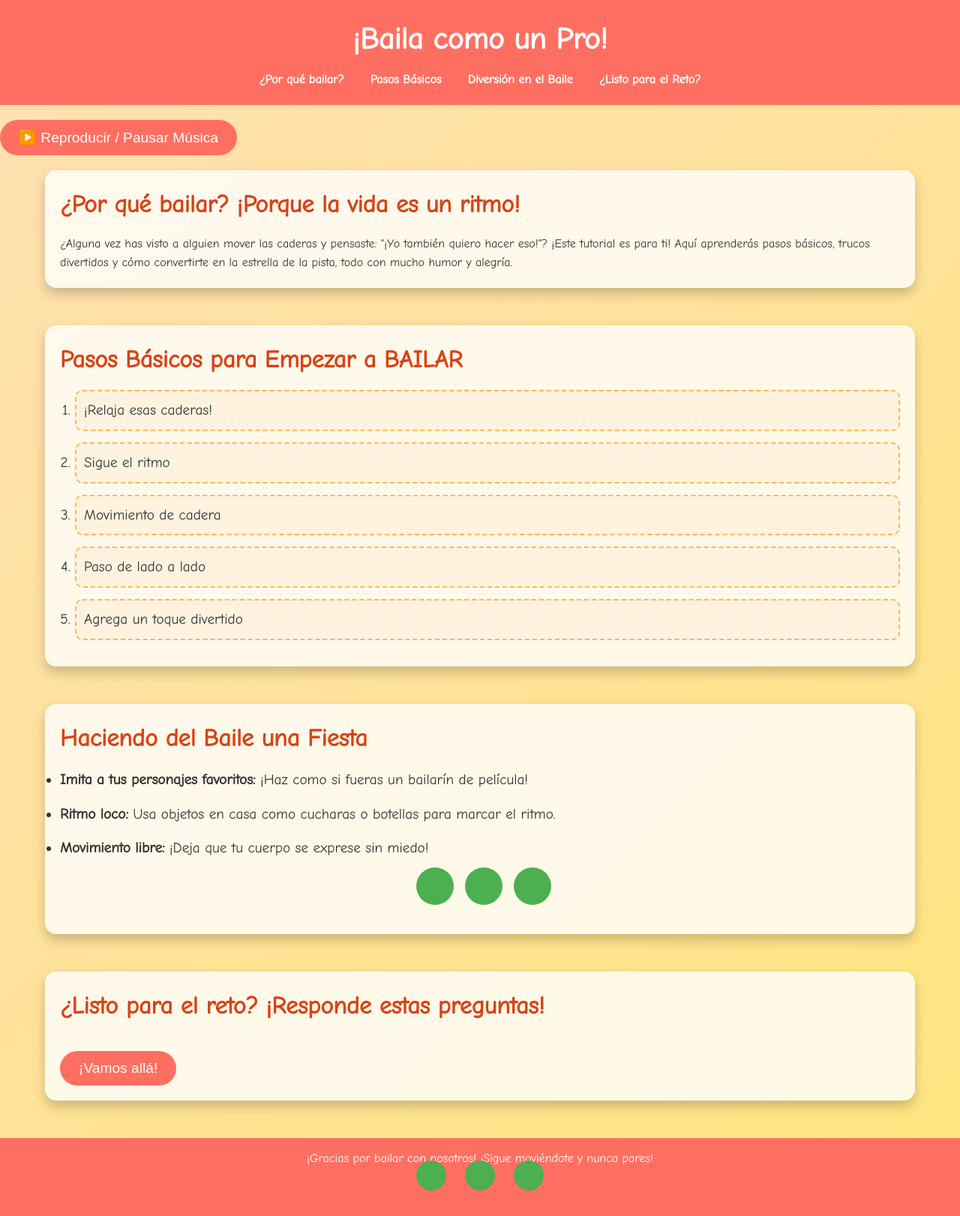
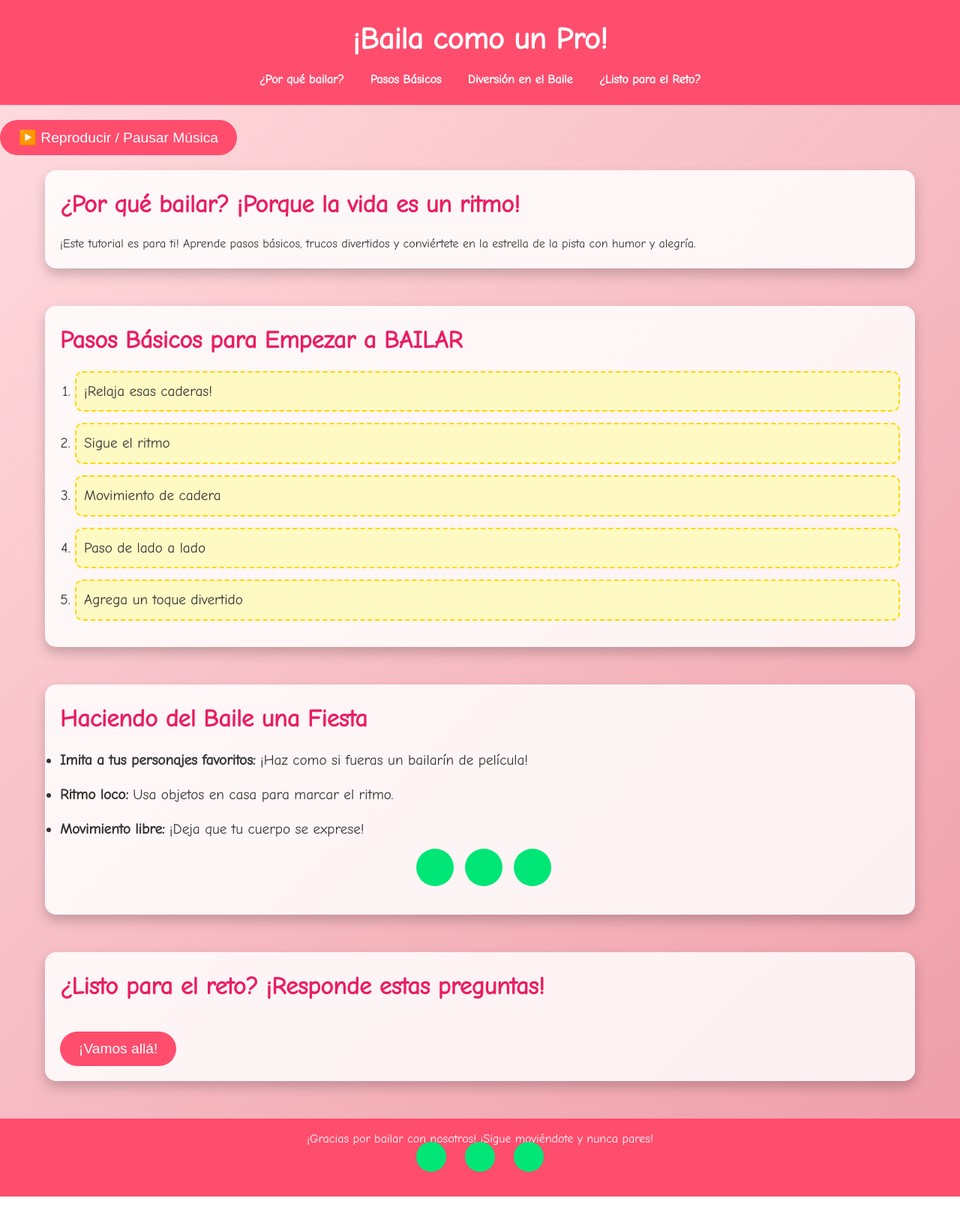
Before and after one commit to nicole2410-dotcom/baila-como-un-pro, a plain HTML site: page index.html in a window 1280 px wide. Shown: the whole page at 75% size. After the commit the page ends 1596 px from the top, so only its background shows below. Drawn offline with nearby package versions, Linux system fonts and the light colour scheme.

Commit message:
Update index.html

```diff
--- a/index.html
+++ b/index.html
@@ -10,12 +10,12 @@
     * { margin: 0; padding: 0; box-sizing: border-box; }
     body {
       font-family: 'Comic Neue', cursive;
-      background: linear-gradient(135deg, #ffe0b2, #ffe57f);
+      background: linear-gradient(135deg, #ffdde1, #ee9ca7);
       color: #333;
       line-height: 1.6;
     }
     header {
-      background-color: #ff6f61;
+      background-color: #ff4d6d;
       padding: 20px;
       text-align: center;
       color: white;
@@ -32,7 +32,7 @@
       font-weight: bold;
       transition: transform 0.3s, color 0.3s;
     }
-    nav a:hover { transform: scale(1.2); color: #ffd54f; }
+    nav a:hover { transform: scale(1.2); color: #f8e473; }
     .container {
       max-width: 1200px;
       margin: 20px auto;
@@ -40,7 +40,7 @@
     }
     section {
       margin-bottom: 50px;
-      background: rgba(255, 255, 255, 0.8);
+      background: rgba(255, 255, 255, 0.85);
       border-radius: 15px;
       padding: 20px;
       box-shadow: 0 8px 16px rgba(0,0,0,0.2);
@@ -48,30 +48,29 @@
     h2 {
       font-size: 2em;
       margin-bottom: 15px;
-      color: #d84315;
+      color: #e91e63;
     }
     ol { margin-left: 20px; }
     li {
       font-size: 1.2em;
       margin-bottom: 15px;
-      position: relative;
     }
     .step {
       padding: 10px;
       border-radius: 10px;
-      background-color: #fff3e0;
-      border: 2px dashed #ffb74d;
+      background-color: #fff9c4;
+      border: 2px dashed #ffd600;
       cursor: pointer;
       transition: all 0.3s;
     }
     .step:hover {
-      background-color: #ffe0b2;
+      background-color: #fff59d;
       transform: scale(1.02);
       box-shadow: 0 4px 8px rgba(0,0,0,0.2);
     }
     .character, .footer-character {
       display: inline-block;
-      background-color: #4caf50;
+      background-color: #00e676;
       border-radius: 50%;
       animation: bounce 2s infinite;
     }
@@ -91,7 +90,7 @@
     }
     .btn {
       display: inline-block;
-      background-color: #ff6f61;
+      background-color: #ff4d6d;
       color: white;
       padding: 12px 25px;
       margin-top: 20px;
@@ -101,9 +100,9 @@
       cursor: pointer;
       transition: background-color 0.3s;
     }
-    .btn:hover { background-color: #ff3b2e; }
+    .btn:hover { background-color: #ff1744; }
     footer {
-      background-color: #ff6f61;
+      background-color: #ff4d6d;
       padding: 15px;
       text-align: center;
       color: white;
@@ -123,7 +122,7 @@
   </nav>
 </header>
 
-<audio id="background-music" loop>
+<audio id="background-music" loop autoplay>
   <source src="https://www.bensound.com/bensound-music/bensound-happyrock.mp3" type="audio/mp3">
 </audio>
 <audio id="sound-correct" src="https://www.myinstants.com/media/sounds/correct.mp3"></audio>
@@ -134,7 +133,7 @@
 <div class="container">
   <section id="intro">
     <h2>¿Por qué bailar? ¡Porque la vida es un ritmo!</h2>
-    <p>¿Alguna vez has visto a alguien mover las caderas y pensaste: "¡Yo también quiero hacer eso!"? ¡Este tutorial es para ti! Aquí aprenderás pasos básicos, trucos divertidos y cómo convertirte en la estrella de la pista, todo con mucho humor y alegría.</p>
+    <p>¡Este tutorial es para ti! Aprende pasos básicos, trucos divertidos y conviértete en la estrella de la pista con humor y alegría.</p>
   </section>
 
   <section id="pasos">
@@ -152,8 +151,8 @@
     <h2>Haciendo del Baile una Fiesta</h2>
     <ul>
       <li><strong>Imita a tus personajes favoritos:</strong> ¡Haz como si fueras un bailarín de película!</li>
-      <li><strong>Ritmo loco:</strong> Usa objetos en casa como cucharas o botellas para marcar el ritmo.</li>
-      <li><strong>Movimiento libre:</strong> ¡Deja que tu cuerpo se exprese sin miedo!</li>
+      <li><strong>Ritmo loco:</strong> Usa objetos en casa para marcar el ritmo.</li>
+      <li><strong>Movimiento libre:</strong> ¡Deja que tu cuerpo se exprese!</li>
     </ul>
     <div style="text-align:center; margin-top:20px;">
       <div class="character"></div>
@@ -183,7 +182,7 @@
   const audio = document.getElementById('background-music');
   const soundCorrect = document.getElementById('sound-correct');
   const soundWrong = document.getElementById('sound-wrong');
-  let isPlaying = false;
+  let isPlaying = true;
 
   function toggleMusic() {
     if (isPlaying) {
@@ -197,9 +196,9 @@
   function mostrarConsejo(paso) {
     const consejos = {
       1: "¡Relajarse es la clave! Imagina que eres una gelatina feliz moviéndose con la música.",
-      2: "¡Sigue el ritmo! No importa si no es perfecto, lo importante es sentir la música en el corazón.",
-      3: "Mover las caderas en círculos ayuda a que tu cuerpo fluya y te veas más cool.",
-      4: "Camina con confianza, como si fueras la estrella principal en una pasarela de moda.",
+      2: "¡Sigue el ritmo! No importa si no es perfecto, lo importante es sentir la música.",
+      3: "Mover las caderas ayuda a que tu cuerpo fluya y te veas genial.",
+      4: "Camina con confianza, como si fueras la estrella en una pasarela de moda.",
       5: "¡Sonríe y haz el gesto de '¡Yo puedo!' La actitud positiva contagia a todos."
     };
     alert(consejos[paso]);
```
